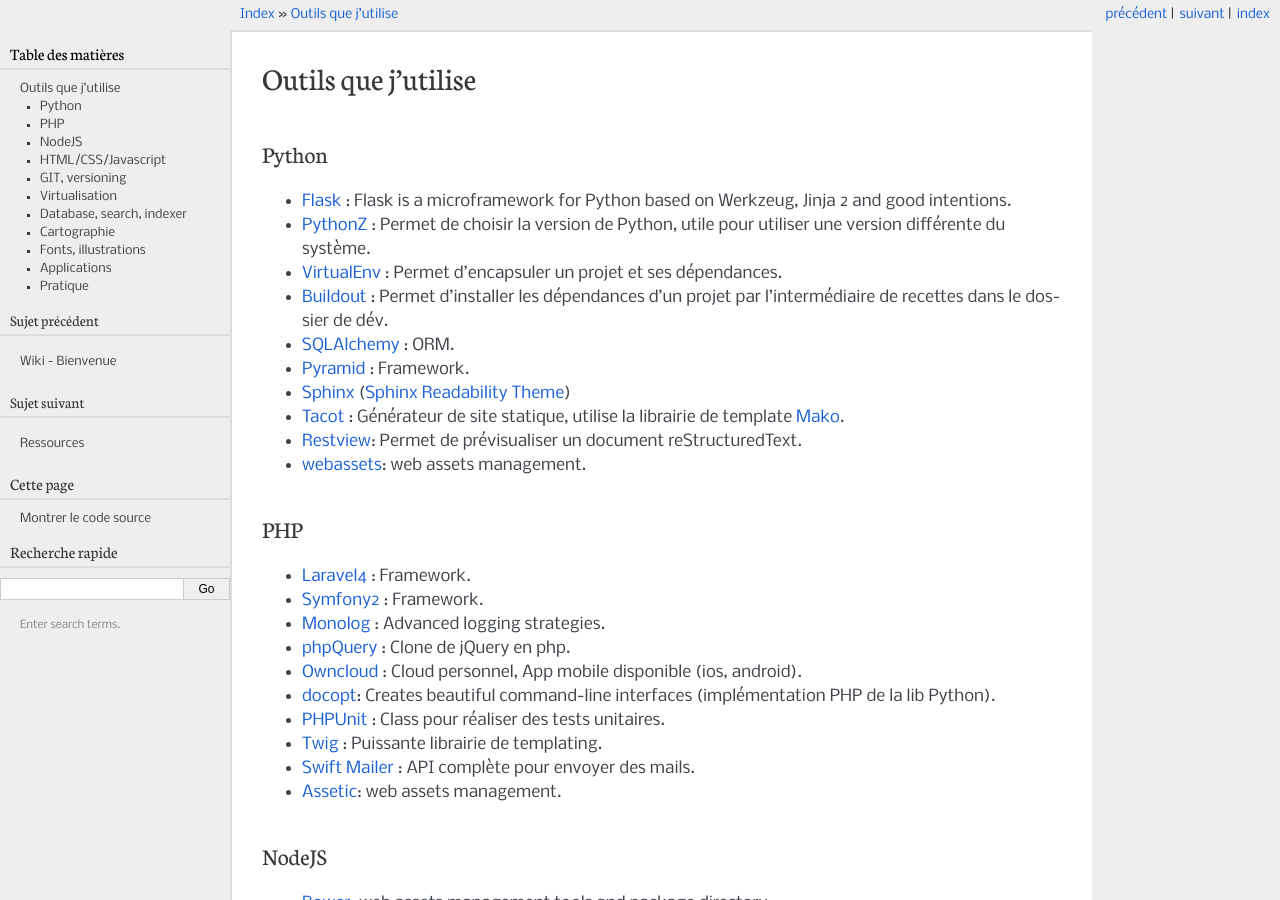
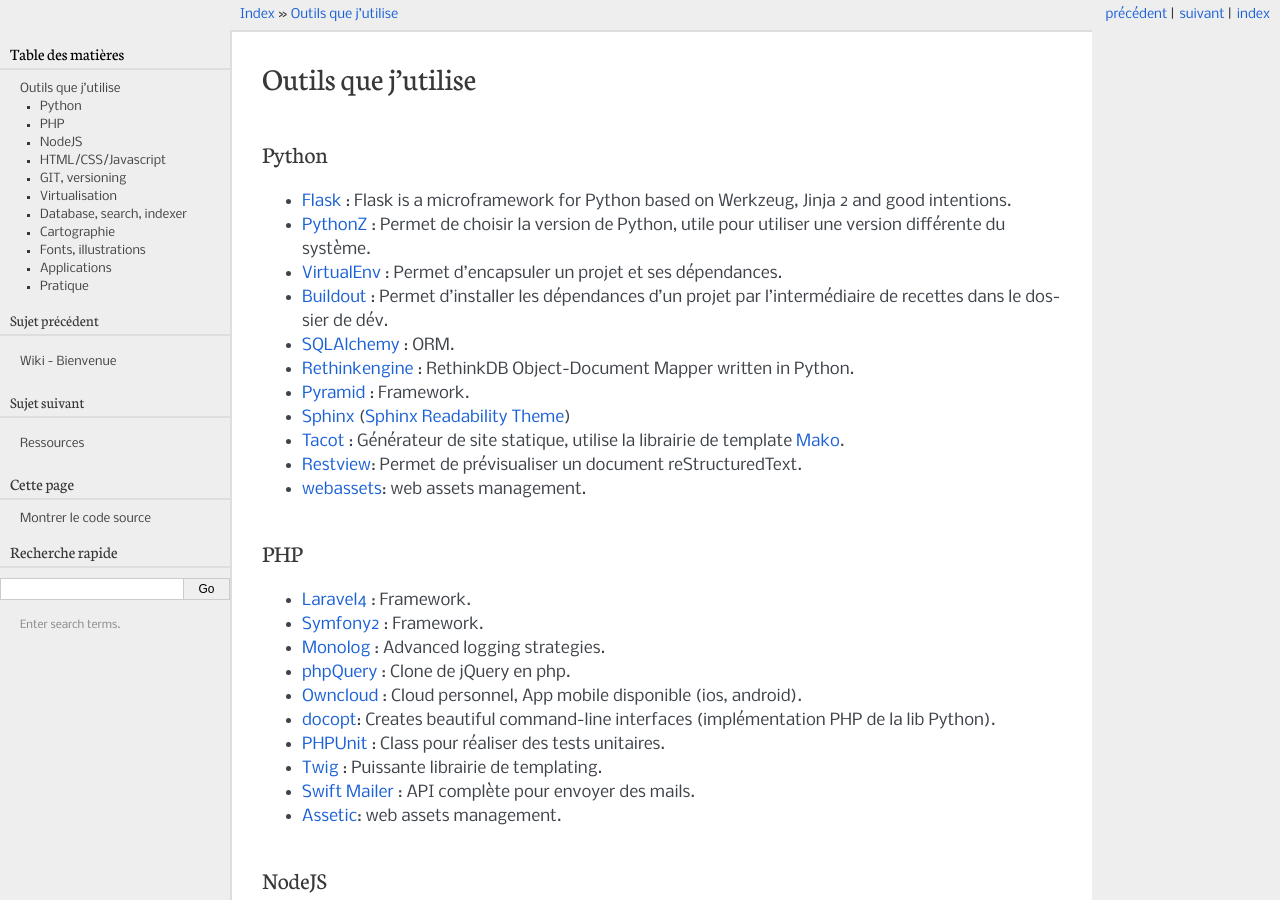
Before and after one commit to k3z/wiki, a Sphinx documentation site: the page built from source/tools.rst, in a window 1280 px wide and 900 px high. Built offline with Sphinx 7.4.7, drawn with Linux system fonts in a browser that asks for light colours; some of the changed text lies outside the part shown.

Commit message:
Update tools.rst

```diff
--- a/source/tools.rst
+++ b/source/tools.rst
@@ -10,6 +10,7 @@
 * `VirtualEnv <http://www.virtualenv.org/en/latest/>`_ : Permet d'encapsuler un projet et ses dépendances.
 * `Buildout <http://www.buildout.org/>`_ : Permet d'installer les dépendances d’un projet par l'intermédiaire de recettes dans le dossier de dév.
 * `SQLAlchemy <http://www.sqlalchemy.org/>`_ : ORM.
+* `Rethinkengine <https://github.com/bwind/rethinkengine>`_ : RethinkDB Object-Document Mapper written in Python.
 * `Pyramid <http://www.pylonsproject.org/>`_ : Framework.
 * `Sphinx <http://sphinx-doc.org/>`_ (`Sphinx Readability Theme <http://sphinxtheme-readability.readthedocs.org/en/latest/>`_)
 * `Tacot <http://pythonhosted.org/tacot/fr/>`_ : Générateur de site statique, utilise la librairie de template `Mako <http://www.makotemplates.org/>`_.
```
Also changed, not shown: other parts of source/tools.rst (+0 -1 lines).
